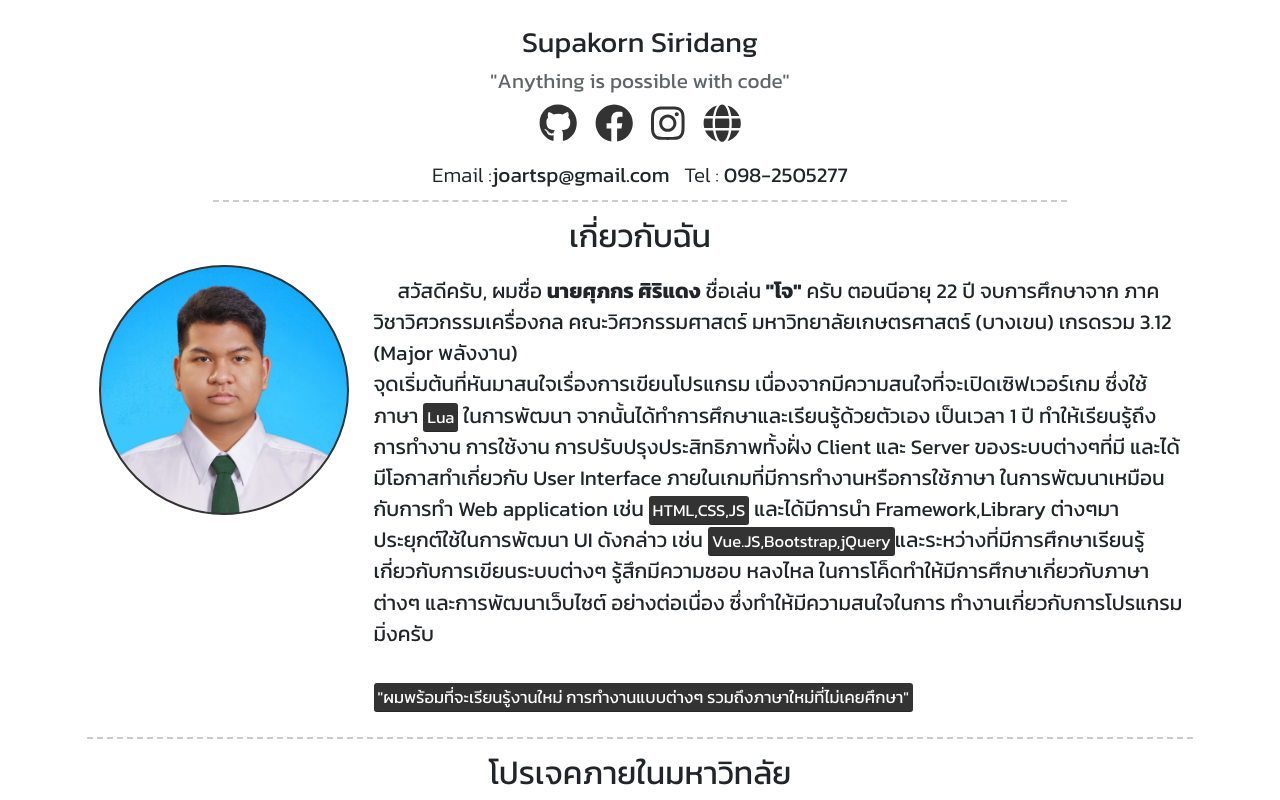
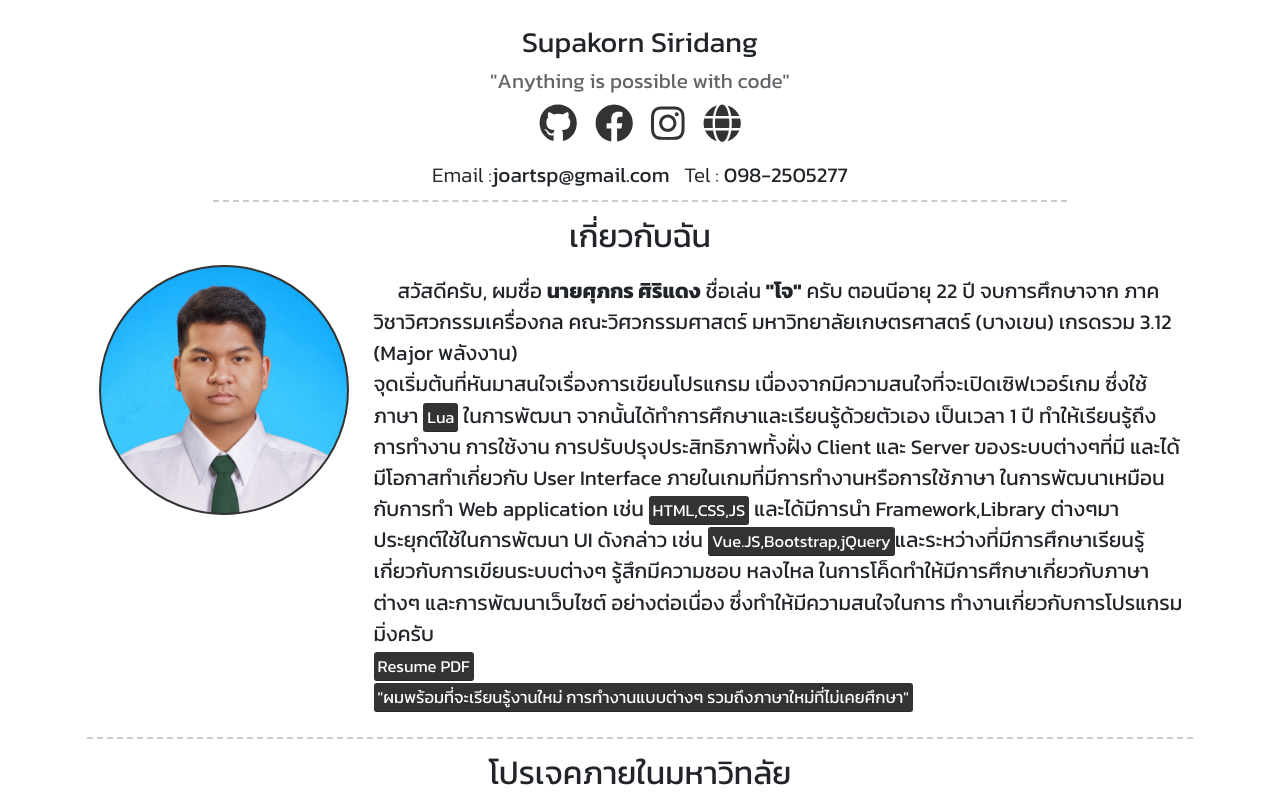
Before and after one commit to joartspp/joartspp.github.io, a Next.js app: page / in a window 1280 px wide. Shown: the top 800 px of the page. Built offline with nearby package versions, Linux system fonts and the light colour scheme.

Commit message:
feat(main) : add resume link in page

```diff
--- a/components/layouts/Container.js
+++ b/components/layouts/Container.js
@@ -47,10 +47,17 @@ const MainContent = ({kak}) => {
                                     และระหว่างที่มีการศึกษาเรียนรู้เกี่ยวกับการเขียนระบบต่างๆ รู้สึกมีความชอบ หลงไหล ในการโค็ดทำให้มีการศึกษาเกี่ยวกับภาษาต่างๆ และการพัฒนาเว็บไซต์ อย่างต่อเนื่อง ซึ่งทำให้มีความสนใจในการ
                                     ทำงานเกี่ยวกับการโปรแกรมมิ่งครับ
                                     <br></br>
+                                    <mark>
+                                        <a style={{
+                                            color:'#fff',
+                                            textDecoration:'none'
+                                        }} href="https://download.xjoez.com/other/Supakorn_Siridang_Resume.pdf" target="_blank">Resume PDF</a>
+                                    </mark>
                                     <br></br>
                                     <mark>
                                     "ผมพร้อมที่จะเรียนรู้งานใหม่ การทำงานแบบต่างๆ รวมถึงภาษาใหม่ที่ไม่เคยศึกษา"
                                     </mark>
+                                    <br></br>
                                 </p>
                             </div>
                         </div>
```
